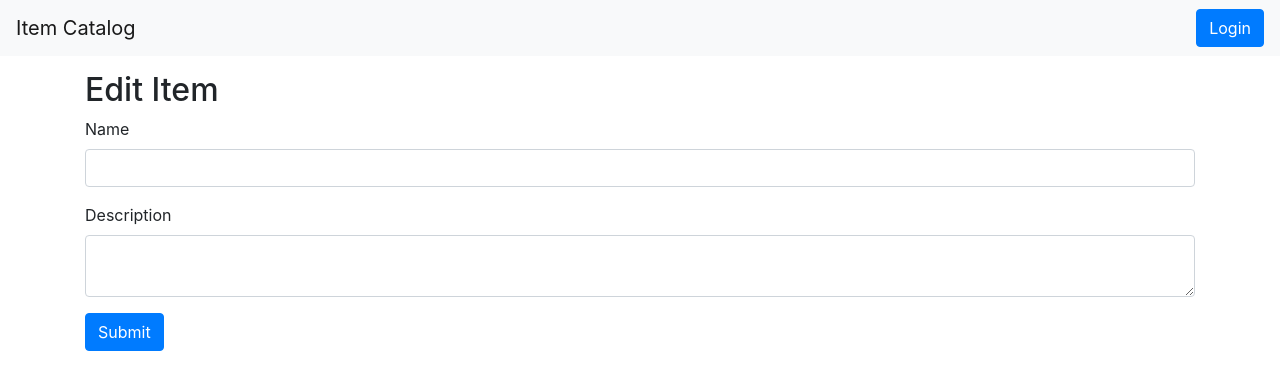
After one commit to jasonreed7/udacity-item-catalog, a Flask app: template templates/editItem.html in a window 1280 px wide. The commit adds this page. Shown: the top 390 px of the page. Run offline with Flask 2, Linux system fonts and the light colour scheme; the template is opened without the code that fills it, so the values that code supplies are empty; some libraries are stand-ins or nearby versions.

Commit message:
Add editing and deleting items

```diff
--- a/application.py
+++ b/application.py
@@ -167,6 +167,7 @@ def gdisconnect():
         return response
 
 @app.route('/')
+@app.route('/catalog')
 def showCatalogHome():
     categories = db.session.query(Category).order_by(asc(Category.name))
     items = db.session.query(Item).order_by(desc(Item.id)).limit(10)
@@ -208,6 +209,43 @@ def addItem():
         categories = db.session.query(Category).order_by(asc(Category.name))
         return render_template('newItem.html', categories=categories)
 
+@app.route('/catalog/<string:category_name>/<string:item_name>/edit/', methods=['GET', 'POST'])
+def editItem(category_name, item_name):
+    if 'username' not in login_session:
+        return redirect('/login')
+    editedItem, category = item, category = db.session.query(Item, Category).\
+        filter(Item.category_id == Category.id).\
+        filter(Category.name == category_name, Item.name == item_name).one()
+    if login_session['user_id'] != editedItem.user_id:
+        return "<script>function myFunction() {alert('You are not authorized to edit items you did not create.');}</script><body onload='myFunction()''>"
+    if request.method == 'POST':
+        if request.form['itemName']:
+            editedItem.name = request.form['itemName']
+        if request.form['description']:
+            editedItem.description = request.form['description']
+        db.session.add(editedItem)
+        db.session.commit()
+        flash('Item Successfully Edited')
+        return redirect(url_for('showCatalogHome'))
+    else:
+        return render_template('editItem.html', item=editedItem)
+
+@app.route('/catalog/<string:category_name>/<string:item_name>/delete/', methods=['GET', 'POST'])
+def deleteItem(category_name, item_name):
+    if 'username' not in login_session:
+        return redirect('/login')
+    itemToDelete, category = item, category = db.session.query(Item, Category).\
+        filter(Item.category_id == Category.id).\
+        filter(Category.name == category_name, Item.name == item_name).one()
+    if login_session['user_id'] != itemToDelete.user_id:
+        return "<script>function myFunction() {alert('You are not authorized to delete items you did not create.');}</script><body onload='myFunction()''>"
+    if request.method == 'POST':
+        db.session.delete(itemToDelete)
+        db.session.commit()
+        flash('Item Successfully Deleted')
+        return redirect(url_for('showCatalogHome'))
+    else:
+        return render_template('deleteItem.html', item=itemToDelete)
 
 # User Helper Functions
 def createUser(login_session):
--- a/templates/catalogHome.html
+++ b/templates/catalogHome.html
@@ -27,7 +27,7 @@
             <div class="col-sm-8">
                 {% if username %}
                     <div>
-                        <a href="{{url_for('addItem')}}">+Add Item</a>
+                        <a href="{{url_for('addItem')}}">Add Item</a>
                     </div>
                 {% endif %}
                 <h2>Latest Items</h2>
--- /dev/null
+++ b/templates/editItem.html
@@ -0,0 +1,19 @@
+{% extends "base.html" %}
+{% block content %}
+    <div class="container">
+        <h2>Edit Item</h2>
+        <form action="{{ url_for('editItem', category_name = item.category.name, item_name = item.name) }}" method="POST">
+            <div class="form-group">
+                <label>Name</label>
+                <input type="text" class="form-control" value="{{item.name}}" required name="itemName" />
+            </div>
+            <div class="form-group">
+                <label>Description</label>
+                <textarea class="form-control" required name="description">{{item.description}}</textarea>
+            </div>
+            <div class="form-group">
+                <button type="submit" class="btn btn-primary">Submit</button>
+            </div>
+        </form>
+    </div>
+{% endblock %}
```
Also changed, not shown: templates/deleteItem.html (added, +14 -0 lines), templates/item.html (+9 -0 lines), static/styles.css (line endings or trailing spaces), templates/login.html (line endings or trailing spaces), templates/newItem.html (line endings or trailing spaces).
